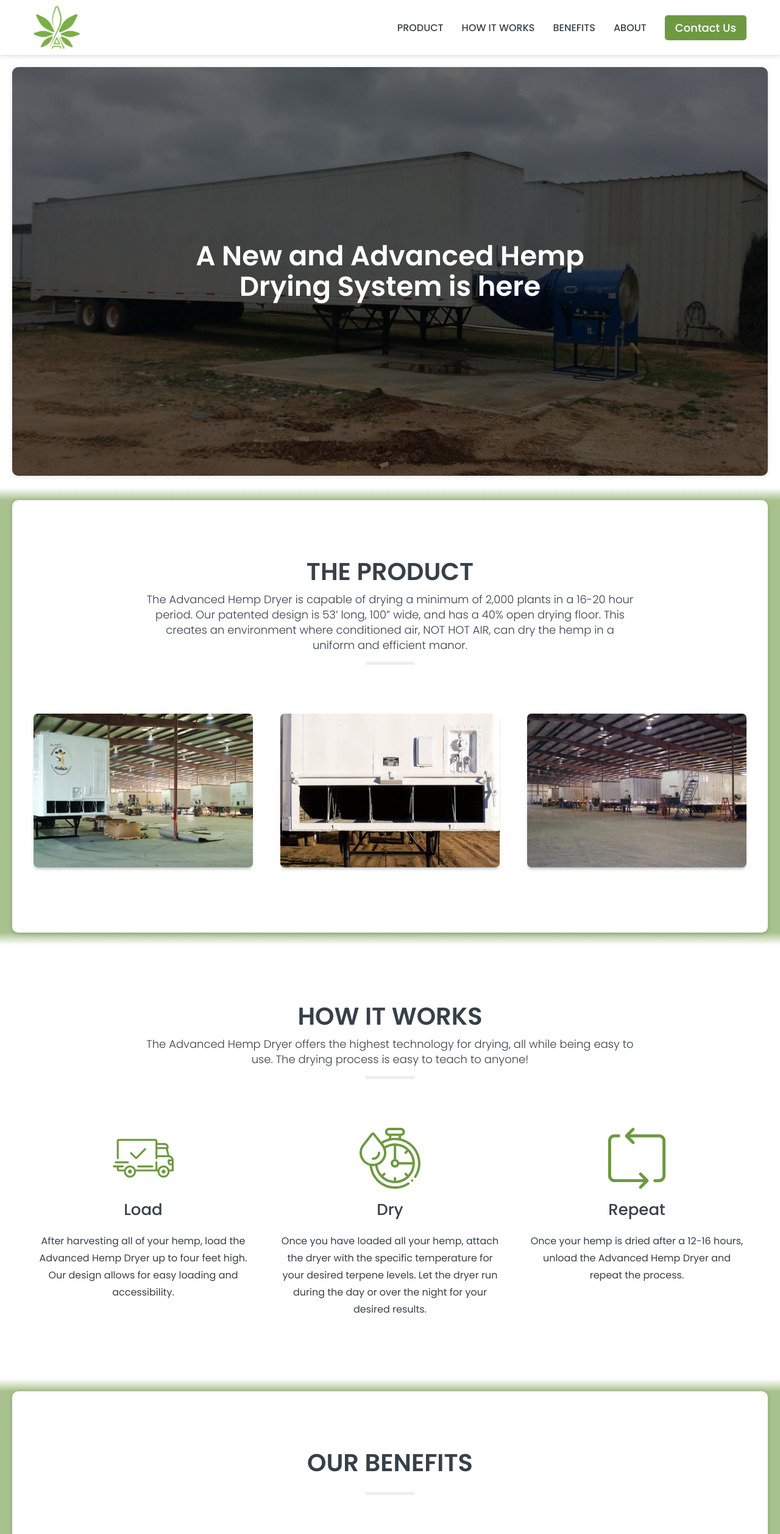
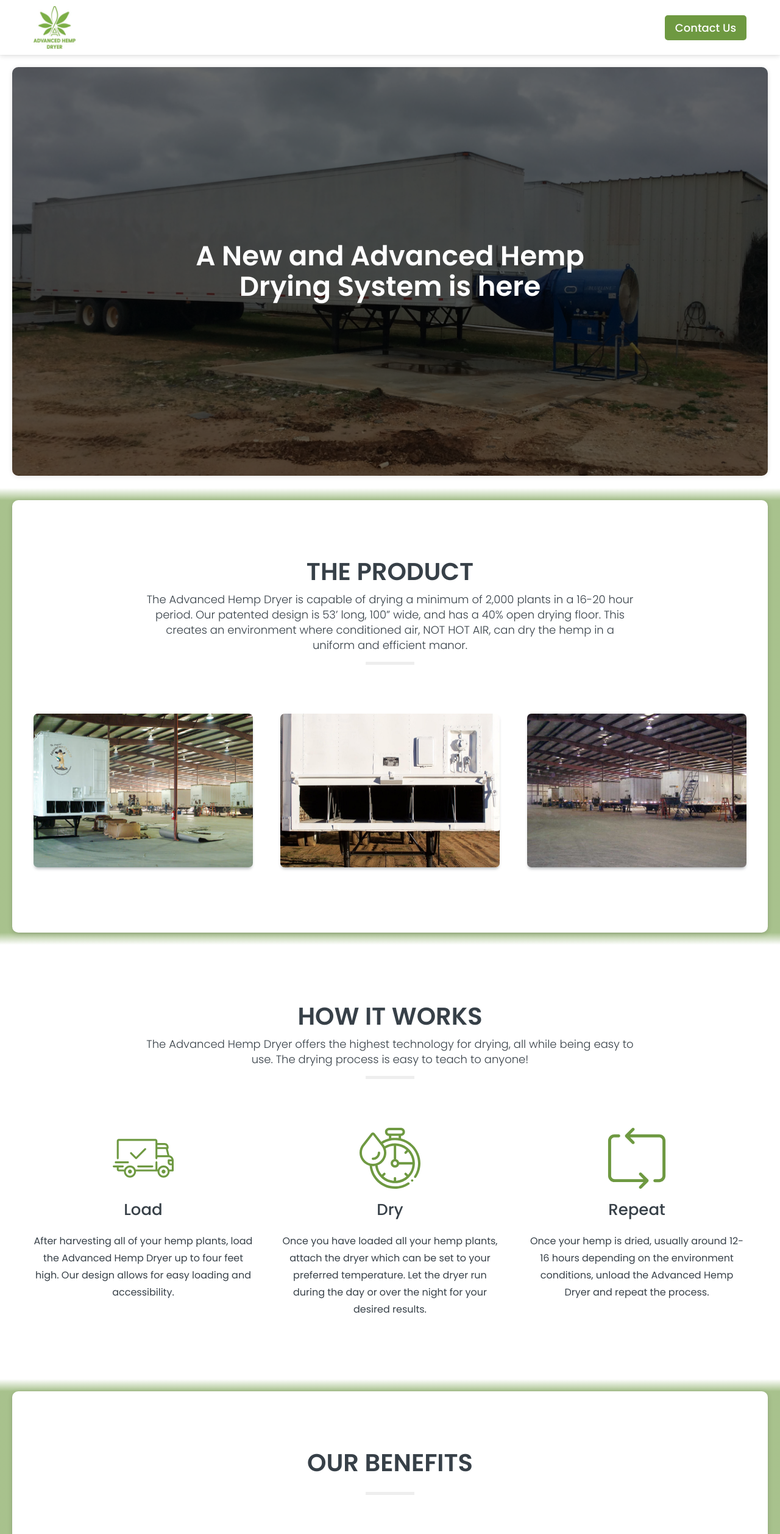
Before and after one commit to dyaroshevych/advanced-hemp-trailer, a React (Create React App) app: page / in a window 1280 px wide. Shown: the top 2515 px of the page at 61% size. Built offline with nearby package versions, Linux system fonts and the light colour scheme.

Commit message:
changed content

```diff
--- a/src/components/Navigation.jsx
+++ b/src/components/Navigation.jsx
@@ -36,7 +36,7 @@
         </li>
         <li>
           <ul className="navigation__links">
-            {links.map((link, idx) => (
+            {/* {links.map((link, idx) => (
               <li className="navigation__link-container" key={idx}>
                 <Fade delay={idx * 100}>
                   <ScrollLink
@@ -52,7 +52,7 @@
                   </ScrollLink>
                 </Fade>
               </li>
-            ))}
+            ))} */}
             <li className="navigation__link-container" onClick={toggleForm}>
               <Fade delay={links.length * 100}>
                 <Button color="green">Contact Us</Button>
--- a/src/data.js
+++ b/src/data.js
@@ -21,7 +21,7 @@
   name: "About Us",
   subheading: "",
   content: [
-    `With over 100 combined years of experience producing agricultural machinery, Advanced Trailer and LMC Manufacturing have teamed up to create a new and advanced hemp drying solution for farmers.`,
+    `With over 100 combined years of experience producing agricultural machinery, Advanced Trailer and LMC Manufacturing have teamed up to create a new and advanced hemp drying solution for growers.`,
     `We are currently the largest supplier of processing machinery for the peanut, almond, and hazelnut industries. Tens of thousands of our drying units are in use currently and our track record speaks for itself. With our equipment in use in six different continents, we have cemented ourselves as the pinnacle of reliability.`
   ],
   images: [about1Jpg, about2Jpg, about3Jpg, about4Jpg]
@@ -44,21 +44,17 @@
     {
       icon: howItWorks1Svg,
       name: "Load",
-      description: `After harvesting all of your hemp, load the Advanced Hemp Dryer up to four feet
-      high. Our design allows for easy loading and accessibility.`
+      description: `After harvesting all of your hemp plants, load the Advanced Hemp Dryer up to four feet high. Our design allows for easy loading and accessibility.`
     },
     {
       icon: howItWorks2Svg,
       name: "Dry",
-      description: `Once you have loaded all your hemp, attach the dryer with the specific temperature
-      for your desired terpene levels. Let the dryer run during the day or over the night for
-      your desired results.`
+      description: `Once you have loaded all your hemp plants, attach the dryer which can be set to your preferred temperature. Let the dryer run during the day or over the night for your desired results.`
     },
     {
       icon: howItWorks3Svg,
       name: "Repeat",
-      description: `Once your hemp is dried after a 12-16 hours, unload the Advanced Hemp
-      Dryer and repeat the process.`
+      description: `Once your hemp is dried, usually around 12-16 hours depending on the environment conditions, unload the Advanced Hemp Dryer and repeat the process.`
     }
   ]
 };
@@ -83,15 +79,12 @@
     {
       icon: benefits3Svg,
       name: "High Quality Hemp",
-      description: `Have full control over the drying process. Dictate what Set the thermostat at your desired temperature to achieve the end product that you prefer for your operation/processor. Our design also allows for even drying across all hemp that is loaded in the Advanced Hemp Dryer.`
+      description: `Have full control over the drying process. Set the thermostat at your desired temperature to achieve the end product that you prefer for your operation/processor. Our design also allows for even drying across all of your hemp plants that are loaded in the Advanced Hemp Dryer.`
     },
     {
       icon: benefits4Svg,
       name: "Durability",
-      description: `The Advanced Hemp Dryer have an average shelf life of 15 years. This is the
-      highest amongst all competitors. With minimal issues and maintenance cost, lose the
-      headache of using other alternatives. Having been in the drying industry since 1995, we
-      understand how to create a high-quality product that lasts!`
+      description: `The Advanced Hemp Dryer has an average shelf life of 15 years. This is the highest amongst all competitors. With minimal issues and maintenance cost, lose the headache of using other alternatives. Having been in the drying industry since 1995, we understand how to create a high-quality product that lasts!`
     }
   ]
 };
```
Also changed, not shown: src/assets/img/logo-no-text.png (added), src/assets/img/logo.png.
